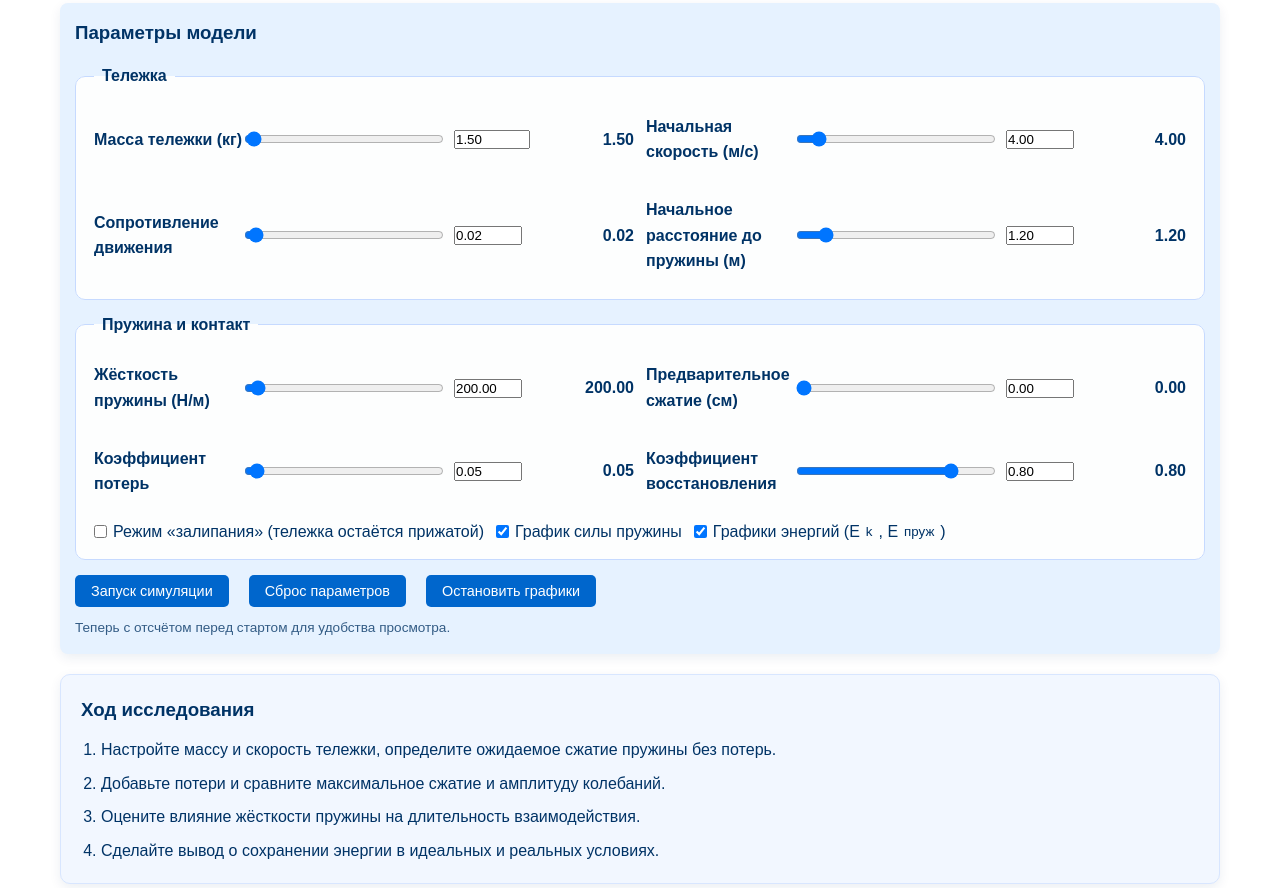
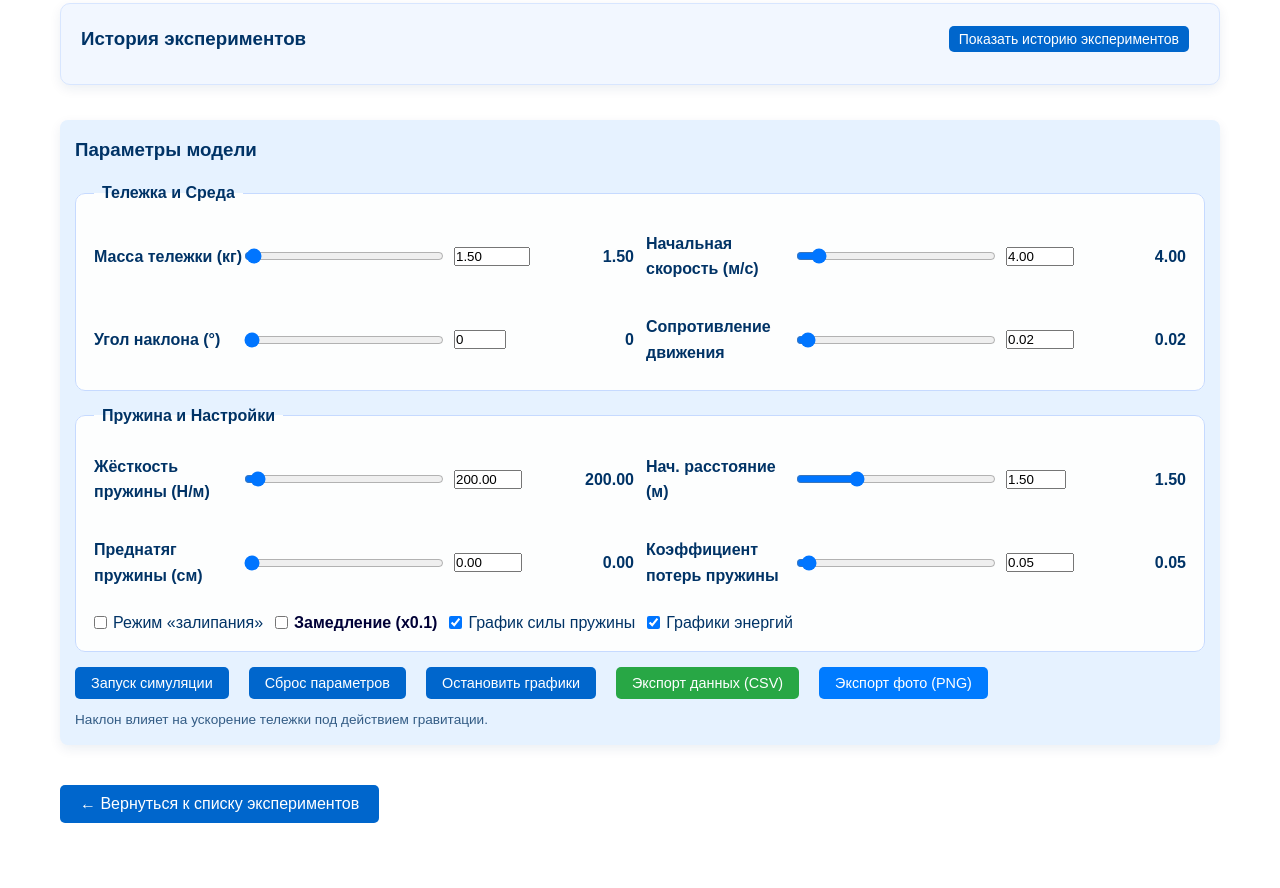
Before and after one commit to CrazuUP/physics-sandbox, a plain HTML site: page stolknovenie-telezhki-s-pruzhinoy.html in a window 1280 px wide. Shown: the part 1515-2403 px from the top of the page. Drawn offline with Linux system fonts and the light colour scheme.

Commit message:
Update stolknovenie-telezhki-s-pruzhinoy.html

```diff
--- a/stolknovenie-telezhki-s-pruzhinoy.html
+++ b/stolknovenie-telezhki-s-pruzhinoy.html
@@ -1,4 +1,3 @@
-
 <!DOCTYPE html>
 <html lang="ru">
 <head>
@@ -53,11 +52,37 @@
         <div class="visual-hint">Индикаторы на сцене покажут распределение энергий, а также подпишут момент остановки тележки.</div>
     </section>
 
+    <section class="info-card" style="margin-top: 20px;">
+        <div style="display: flex; justify-content: space-between; align-items: center; margin-bottom: 10px;">
+            <h3 style="margin: 0;">История экспериментов</h3>
+            <button id="toggle-history-btn" class="action-btn" style="padding: 5px 10px; font-size: 14px;">Показать историю экспериментов</button>
+        </div>
+
+        <div id="history-container" style="display: none;">
+            <p>Нажмите "Сброс", чтобы сохранить результат текущего опыта.</p>
+            <table class="data-table" id="history-table" style="width: 100%; border-collapse: collapse; margin-top: 10px;">
+                <thead>
+                <tr style="background-color: #f2f2f2; text-align: left;">
+                    <th style="padding: 8px; border: 1px solid #ddd;">#</th>
+                    <th style="padding: 8px; border: 1px solid #ddd;">m (кг)</th>
+                    <th style="padding: 8px; border: 1px solid #ddd;">v0 (м/с)</th>
+                    <th style="padding: 8px; border: 1px solid #ddd;">k (Н/м)</th>
+                    <th style="padding: 8px; border: 1px solid #ddd;">Угол (°)</th>
+                    <th style="padding: 8px; border: 1px solid #ddd;">Max сжатие (м)</th>
+                    <th style="padding: 8px; border: 1px solid #ddd;">Max Ek (Дж)</th>
+                </tr>
+                </thead>
+                <tbody>
+                </tbody>
+            </table>
+        </div>
+    </section>
+
     <section class="controls">
         <h3>Параметры модели</h3>
         <form class="controls-form" aria-label="Настройки столкновения тележки с пружиной">
             <fieldset>
-                <legend>Тележка</legend>
+                <legend>Тележка и Среда</legend>
                 <div class="option-grid two-columns">
                     <div class="parameter-control">
                         <label for="cart-mass">Масса тележки (кг)</label>
@@ -72,22 +97,22 @@
                         <output id="cart-speed-value" for="cart-speed">4.0</output>
                     </div>
                     <div class="parameter-control">
+                        <label for="track-angle">Угол наклона (°)</label>
+                        <input type="range" id="track-angle" name="track_angle" min="0" max="45" step="1" value="0">
+                        <input type="number" id="track-angle-number" min="0" max="45" step="1" value="0">
+                        <output id="track-angle-value" for="track-angle">0</output>
+                    </div>
+                    <div class="parameter-control">
                         <label for="cart-friction">Сопротивление движения</label>
                         <input type="range" id="cart-friction" name="cart_friction" min="0" max="1" step="0.01" value="0.02">
                         <input type="number" id="cart-friction-number" min="0" max="1" step="0.01" value="0.02">
                         <output id="cart-friction-value" for="cart-friction">0.02</output>
                     </div>
-                    <div class="parameter-control">
-                        <label for="cart-position">Начальное расстояние до пружины (м)</label>
-                        <input type="range" id="cart-position" name="cart_position" min="0" max="10" step="0.1" value="1.2">
-                        <input type="number" id="cart-position-number" min="0" max="10" step="0.1" value="1.2">
-                        <output id="cart-position-value" for="cart-position">1.2</output>
-                    </div>
                 </div>
             </fieldset>
 
             <fieldset>
-                <legend>Пружина и контакт</legend>
+                <legend>Пружина и Настройки</legend>
                 <div class="option-grid two-columns">
                     <div class="parameter-control">
                         <label for="spring-stiffness">Жёсткость пружины (Н/м)</label>
@@ -95,29 +120,36 @@
                         <input type="number" id="spring-stiffness-number" min="50" max="5000" step="10" value="200">
                         <output id="spring-stiffness-value" for="spring-stiffness">200</output>
                     </div>
+
                     <div class="parameter-control">
-                        <label for="spring-preload">Предварительное сжатие (см)</label>
-                        <input type="range" id="spring-preload" name="spring_preload" min="0" max="50" step="0.5" value="0">
-                        <input type="number" id="spring-preload-number" min="0" max="50" step="0.5" value="0">
-                        <output id="spring-preload-value" for="spring-preload">0</output>
+                        <label for="cart-position">Нач. расстояние (м)</label>
+                        <input type="range" id="cart-position" min="0.1" max="5" step="0.1" value="1.5">
+                        <input type="number" id="cart-position-number" min="0.1" max="5" step="0.1" value="1.5">
+                        <output id="cart-position-value">1.50</output>
                     </div>
+
                     <div class="parameter-control">
-                        <label for="cart-damping">Коэффициент потерь</label>
+                        <label for="spring-preload">Преднатяг пружины (см)</label>
+                        <input type="range" id="spring-preload" min="0" max="20" step="0.5" value="0">
+                        <input type="number" id="spring-preload-number" min="0" max="20" step="0.5" value="0">
+                        <output id="spring-preload-value">0.00</output>
+                    </div>
+
+                    <div class="parameter-control">
+                        <label for="cart-damping">Коэффициент потерь пружины</label>
                         <input type="range" id="cart-damping" name="damping" min="0" max="2" step="0.01" value="0.05">
                         <input type="number" id="cart-damping-number" min="0" max="2" step="0.01" value="0.05">
                         <output id="cart-damping-value" for="cart-damping">0.05</output>
-                    </div>
-                    <div class="parameter-control">
-                        <label for="contact-restitution">Коэффициент восстановления</label>
-                        <input type="range" id="contact-restitution" name="restitution" min="0" max="1" step="0.05" value="0.8">
-                        <input type="number" id="contact-restitution-number" min="0" max="1" step="0.05" value="0.8">
-                        <output id="contact-restitution-value" for="contact-restitution">0.80</output>
                     </div>
                 </div>
                 <div class="checkbox-grid" role="group" aria-label="Режимы контакта">
                     <label>
                         <input type="checkbox" id="contact-lock" name="contact_lock">
-                        Режим «залипания» (тележка остаётся прижатой)
+                        Режим «залипания»
+                    </label>
+                    <label style="color: #000036; font-weight: bold;">
+                        <input type="checkbox" id="slow-motion" name="slow_motion">
+                        Замедление (x0.1)
                     </label>
                     <label>
                         <input type="checkbox" id="contact-show-force" name="show_force" checked>
@@ -125,7 +157,7 @@
                     </label>
                     <label>
                         <input type="checkbox" id="contact-show-energy" name="show_energy" checked>
-                        Графики энергий (E<sub>k</sub>, E<sub>пруж</sub>)
+                        Графики энергий
                     </label>
                 </div>
             </fieldset>
@@ -134,19 +166,18 @@
             <button type="button" class="action-btn" id="cart-start">Запуск симуляции</button>
             <button type="button" class="action-btn" id="cart-reset">Сброс параметров</button>
             <button type="button" class="action-btn" id="stop-graphs">Остановить графики</button>
+            <button type="button" class="action-btn" id="export-data" style="background-color: #28a745;">Экспорт данных (CSV)</button>
+
+            <button type="button" class="action-btn" id="export-photo" style="background-color: #007bff;">Экспорт фото (PNG)</button>
+
         </div>
-        <p class="controls-hint">Теперь с отсчётом перед стартом для удобства просмотра.</p>
+
+
+
+        <p class="controls-hint">Наклон влияет на ускорение тележки под действием гравитации.</p>
     </section>
 
-    <section class="info-card">
-        <h3>Ход исследования</h3>
-        <ol>
-            <li>Настройте массу и скорость тележки, определите ожидаемое сжатие пружины без потерь.</li>
-            <li>Добавьте потери и сравните максимальное сжатие и амплитуду колебаний.</li>
-            <li>Оцените влияние жёсткости пружины на длительность взаимодействия.</li>
-            <li>Сделайте вывод о сохранении энергии в идеальных и реальных условиях.</li>
-        </ol>
-    </section>
+
 
 
 
```
